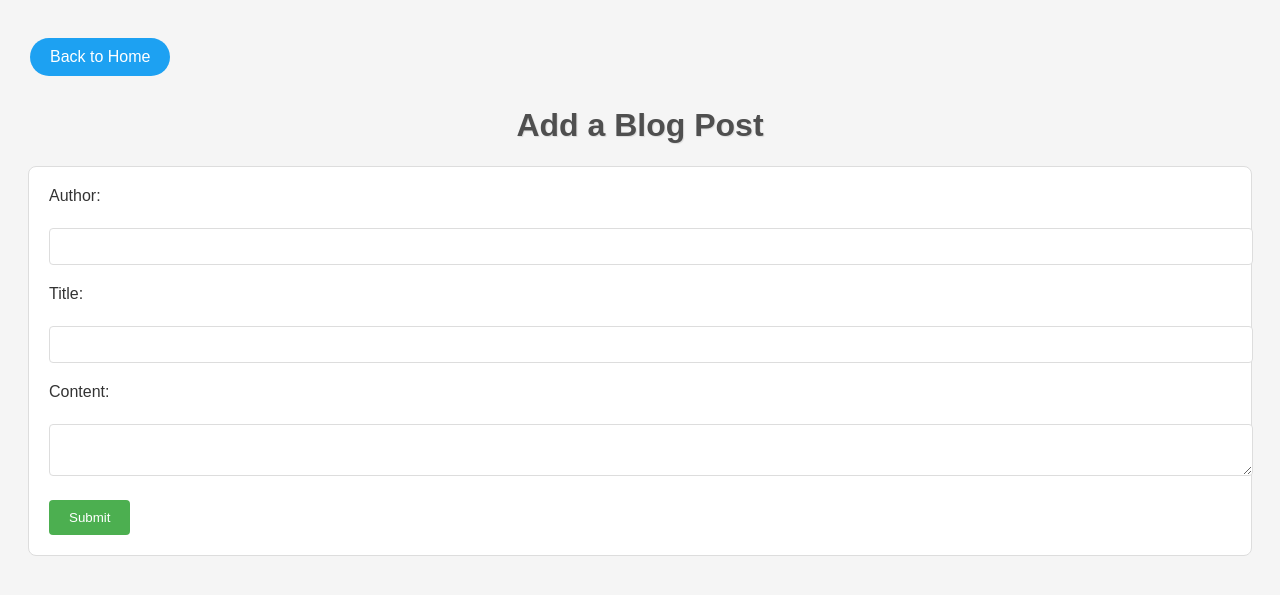
After one commit to itsevanb/Blog, a Flask app: page /add in a window 1280 px wide. The commit adds this page. Shown: the top 595 px of the page. Run offline with Flask 3, Linux system fonts and the light colour scheme.

Commit message:
adding functionality

```diff
--- a/app.py
+++ b/app.py
@@ -1,4 +1,4 @@
-from flask import Flask, render_template
+from flask import Flask, render_template, request, redirect, url_for
 import json
 
 app = Flask(__name__)
@@ -29,6 +29,35 @@ def save_data():
         print(f"Error writing file: {e}")
         return "Error saving data"
 
+@app.route('/add', methods=['GET', 'POST'])
+def add():
+    if request.method == 'POST':
+        #get data from form
+        author = request.form.get('author')
+        title = request.form.get('title')
+        content = request.form.get('content')
+        #save data to json file then load data to index page
+        try:
+            with open('data.json', 'r') as f:
+                data = json.load(f)
+        except Exception as e:
+            print(f"Error reading file: {e}")
+            data = []
+
+        new_data = {'id': len(data) + 1, 'author': author, 'title': title, 'content': content}
+        data.append(new_data)
+        try:
+            with open('data.json', 'w') as f:
+                json.dump(data, f)
+        except Exception as e:
+            print(f"Error writing file: {e}")
+            return "Error saving data"
+
+        return redirect(url_for('index'))
+
+
+    return render_template('add.html')
+
 
 if __name__ == '__main__':
     app.run()
--- a/static/style.css
+++ b/static/style.css
@@ -3,11 +3,30 @@ body {
     background-color: #F5F5F5;
     padding: 20px;
     color: #333;
-    transition: backgroung_color 0.5s ease;
+    transition: background-color 0.5s ease;
 }
 
 body:hover {
     background-color: #E1E1E1;
+}
+
+.add-button {
+    background-color: #1da1f2;
+    border: none;
+    color: white;
+    padding: 10px 20px;
+    text-align: center;
+    text-decoration: none;
+    display: inline-block;
+    font-size: 16px;
+    margin: 10px 2px;
+    cursor: pointer;
+    border-radius: 30px;
+    transition: background-color 0.5s ease;
+}
+
+.add-button:hover {
+    background-color: #0d8bf0;
 }
 
 h1 {
--- /dev/null
+++ b/templates/add.html
@@ -0,0 +1,61 @@
+<!DOCTYPE html>
+<html>
+<head>
+    <meta charset="UTF-8">
+    <meta name="viewport" content="width=device-width, initial-scale=1.0">
+    <title>My Flask Blog</title>
+    <link rel="stylesheet" href="{{ url_for('static', filename='style.css') }}">
+</head>
+    <title>Add a Blog Post</title>
+    <a href="/" class="add-button">Back to Home</a>
+    <style>
+        body {
+            font-family: Arial, sans-serif;
+            padding: 20px;
+            background-color: #F5F5F5;
+            color: #333;
+        }
+
+        form {
+            background-color: #FFF;
+            border: 1px solid #DDD;
+            padding: 20px;
+            border-radius: 8px;
+        }
+
+        label {
+            display: block;
+            margin-bottom: 5px;
+        }
+
+        input[type="text"], textarea {
+            width: 100%;
+            margin-bottom: 20px;
+            padding: 10px;
+            border-radius: 4px;
+            border: 1px solid #DDD;
+        }
+
+        input[type="submit"] {
+            padding: 10px 20px;
+            background-color: #4CAF50;
+            border: none;
+            color: white;
+            cursor: pointer;
+            border-radius: 4px;
+        }
+    </style>
+<body>
+    <h1>Add a Blog Post</h1>
+
+    <form action="/add" method="post">
+        <label for="author">Author:</label><br>
+        <input type="text" id="author" name="author"><br>
+        <label for="title">Title:</label><br>
+        <input type="text" id="title" name="title"><br>
+        <label for="content">Content:</label><br>
+        <textarea id="content" name="content"></textarea><br>
+        <input type="submit" value="Submit">
+    </form>
+</body>
+</html>
--- a/templates/index.html
+++ b/templates/index.html
@@ -8,6 +8,7 @@
 </head>
 <body>
     <h1>Welcome to My Flask Blog!</h1>
+    <a href="/add" class="add-button">Add a Blog Post</a>
     {% for post in posts %}
     <div class="post">
         <h2>{{ post.title }}</h2>
```
